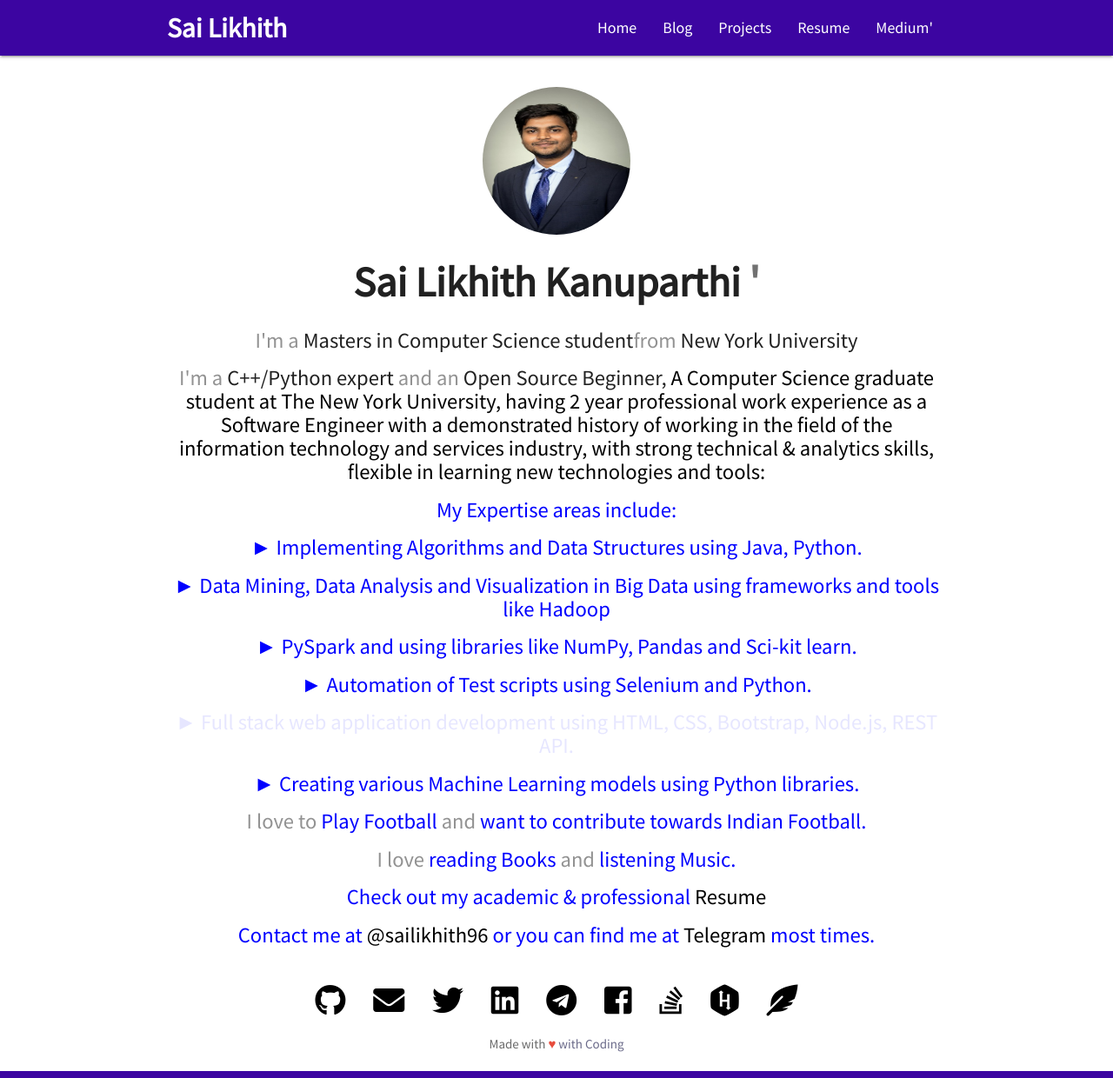
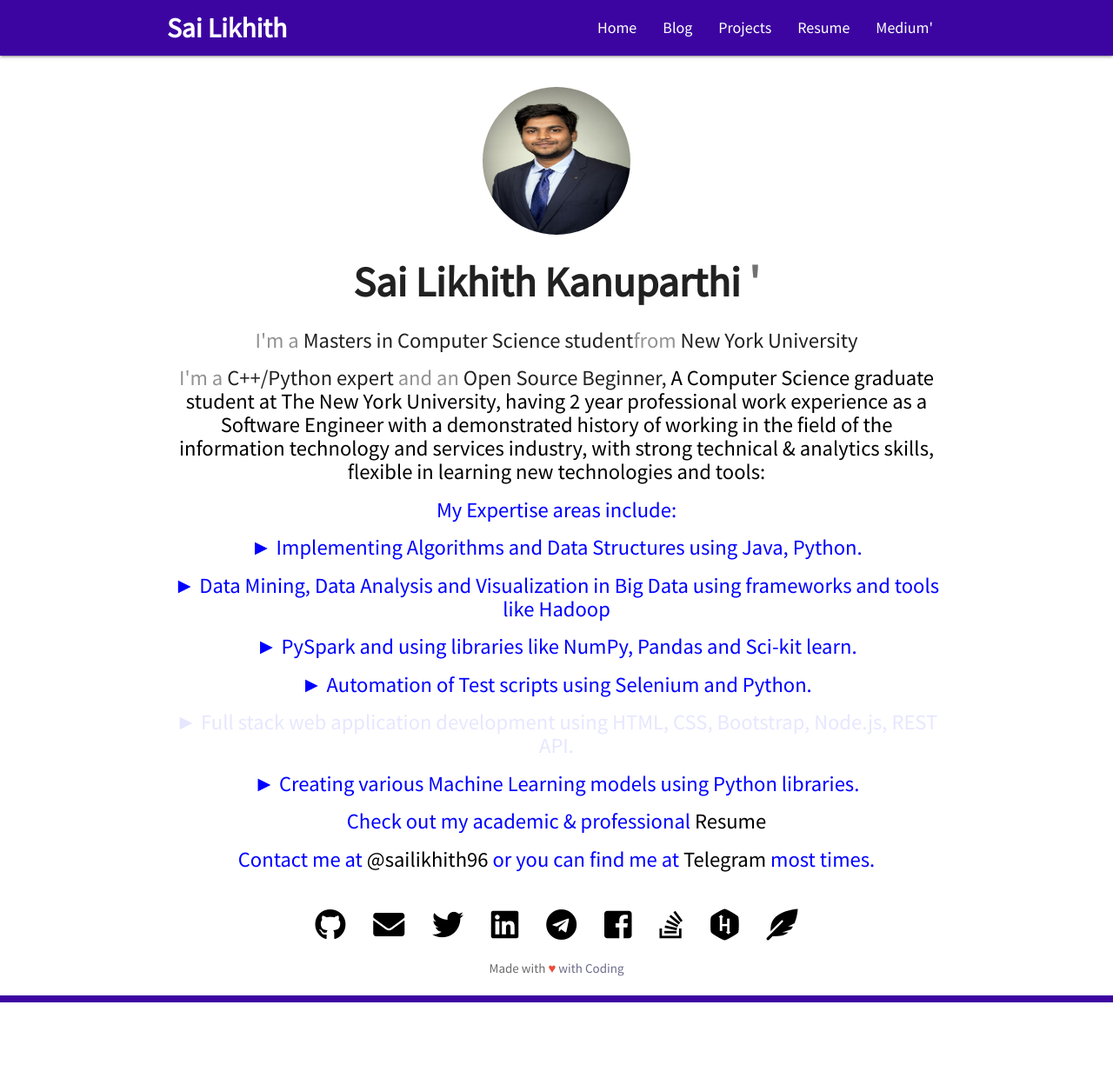
Before and after one commit to SaiLikhith7/Mywebsite, a Jekyll site: the page built from index.html, in a window 1280 px wide. Shown: the whole page at 87% size. Built offline with Jekyll 4.4.1, drawn with Linux system fonts in a browser that asks for light colours; nearby versions of some CDN libraries; after the commit the page ends 1153 px from its top, so only the background shows below that.

Commit message:
Update index.html

```diff
--- a/index.html
+++ b/index.html
@@ -38,17 +38,6 @@
         <h5 id= "test7"><span style="color:#0000ff;"> ► </span> Creating various Machine Learning models using Python libraries. </h5>
 
     <h5 id="test10">
-      <span style="color:#929292;">I love to</span> Play Football
-      <span style="color:#929292;">and</span> want to contribute towards Indian
-      Football.
-    </h5>
-
-    <h5 id="test11">
-      <span style="color:#929292;">I love</span> reading Books
-      <span style="color:#929292;">and</span> listening Music.
-    </h5>
-
-    <h5 id="test12">
       Check out my academic &amp; professional
       <span class="hov"
         ><a href="{{ site.baseurl }}resume.html" target="_blank"
@@ -56,7 +45,7 @@
         ></span>
     </h5>
 
-    <h5 id="test13">
+    <h5 id="test11">
       Contact me at
       <span class="hov"
         ><a href="http://twitter.com/{{ site.twitter }}" target="_blank"
```
